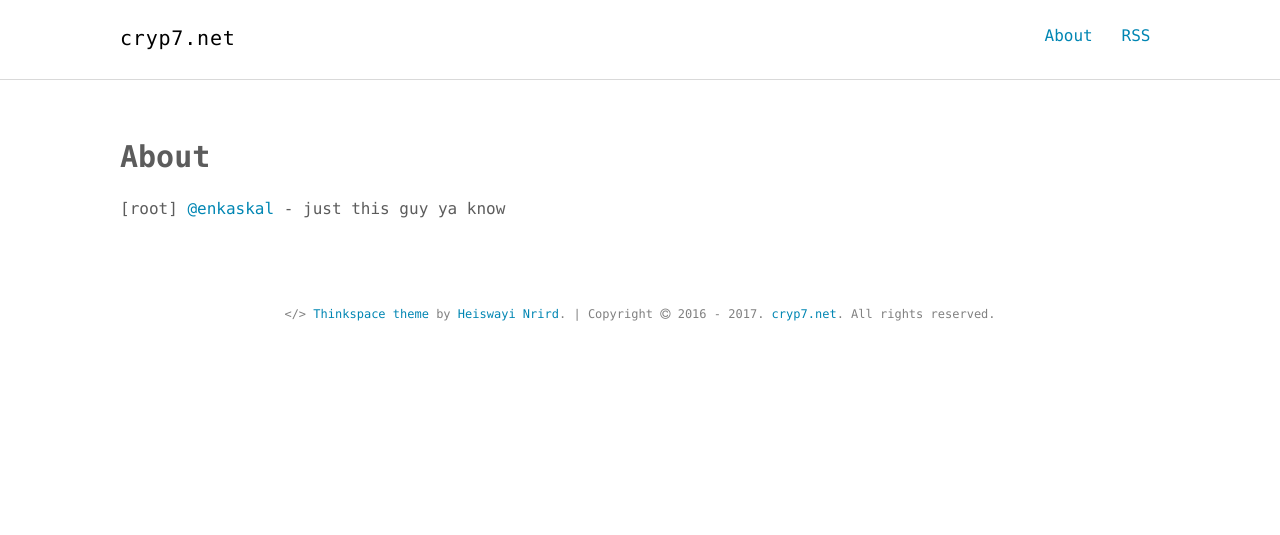
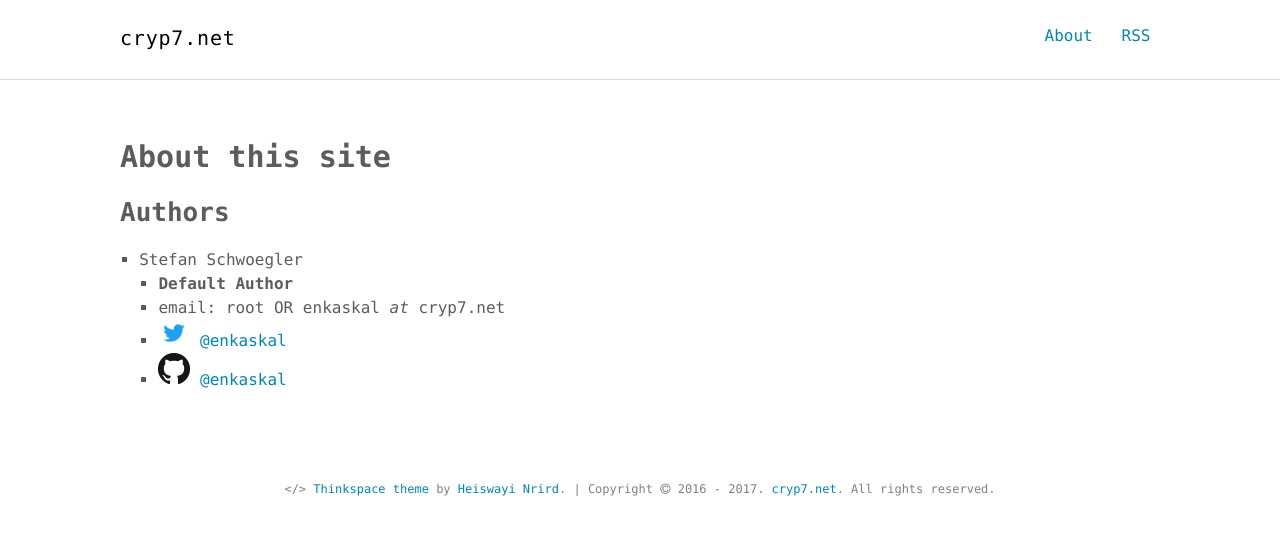
Before and after one commit to enkaskal/enkaskal.github.io, a Jekyll site: the page built from about.md, in a window 1280 px wide. Shown: the top 535 px of the page. Built offline with Jekyll 4.4.1, drawn with Linux system fonts in a browser that asks for light colours.

Commit message:
added github to about for me

```diff
--- a/about.md
+++ b/about.md
@@ -1,7 +1,11 @@
 ---
 layout: page
-title: About
+title: About this site
 permalink: /about/
 ---
-
-[root] [@enkaskal](http://twitter.com/enkaskal) - just this guy ya know
+## Authors
+  * Stefan Schwoegler
+    * **Default Author**
+    * email: root OR enkaskal _at_ cryp7.net
+    * [![Twitter]({{ site.url }}/assets/images/Twitter-Mark-32px.png)   @enkaskal]({{site.author.twitter}})
+    * [![GitHub]({{ site.url }}/assets/images/GitHub-Mark-32px.png)   @enkaskal]({{ site.author.github }})
```
Also changed, not shown: assets/images/GitHub-Mark-32px.png (added), assets/images/Twitter-Mark-32px.png (added), 1 other file.
